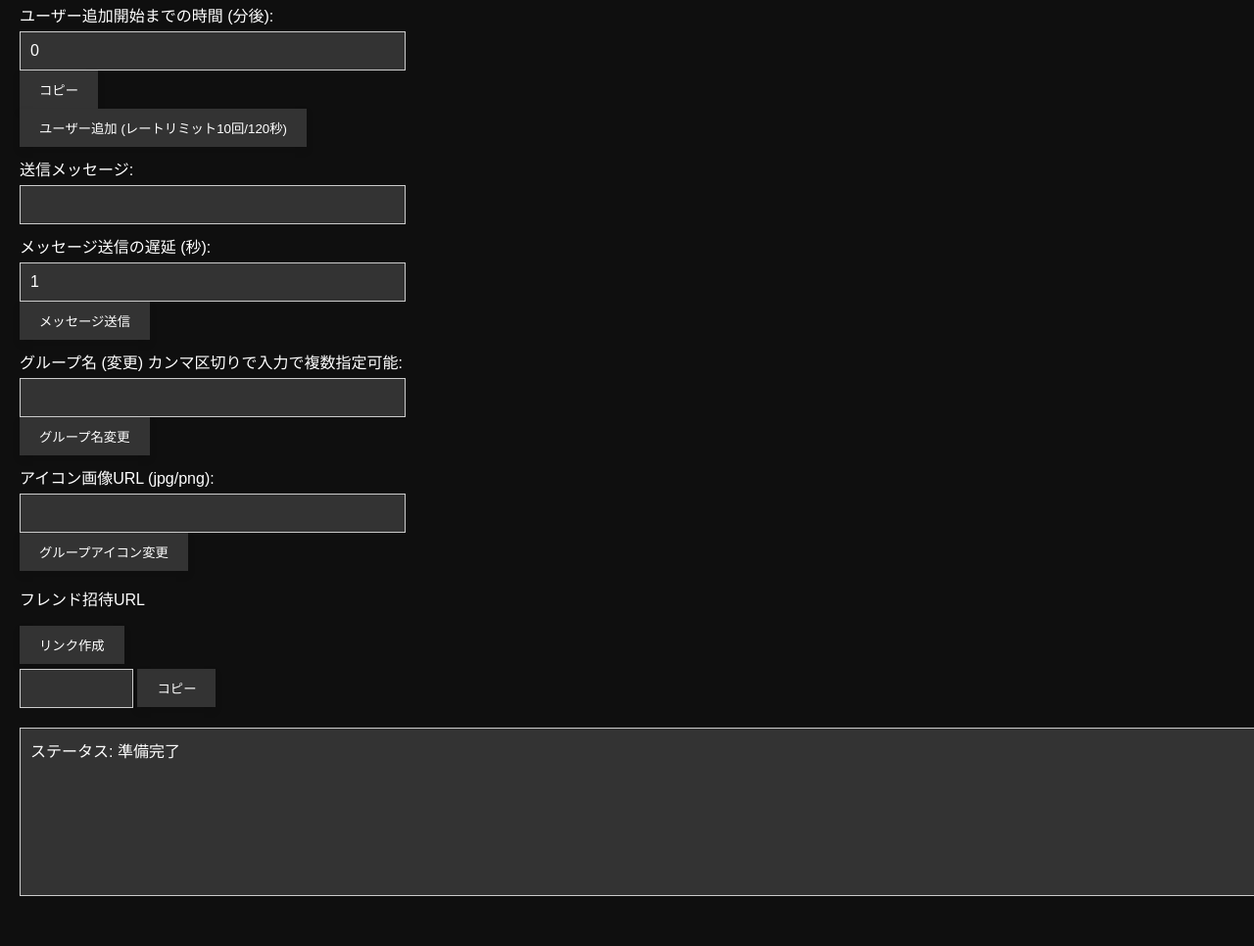
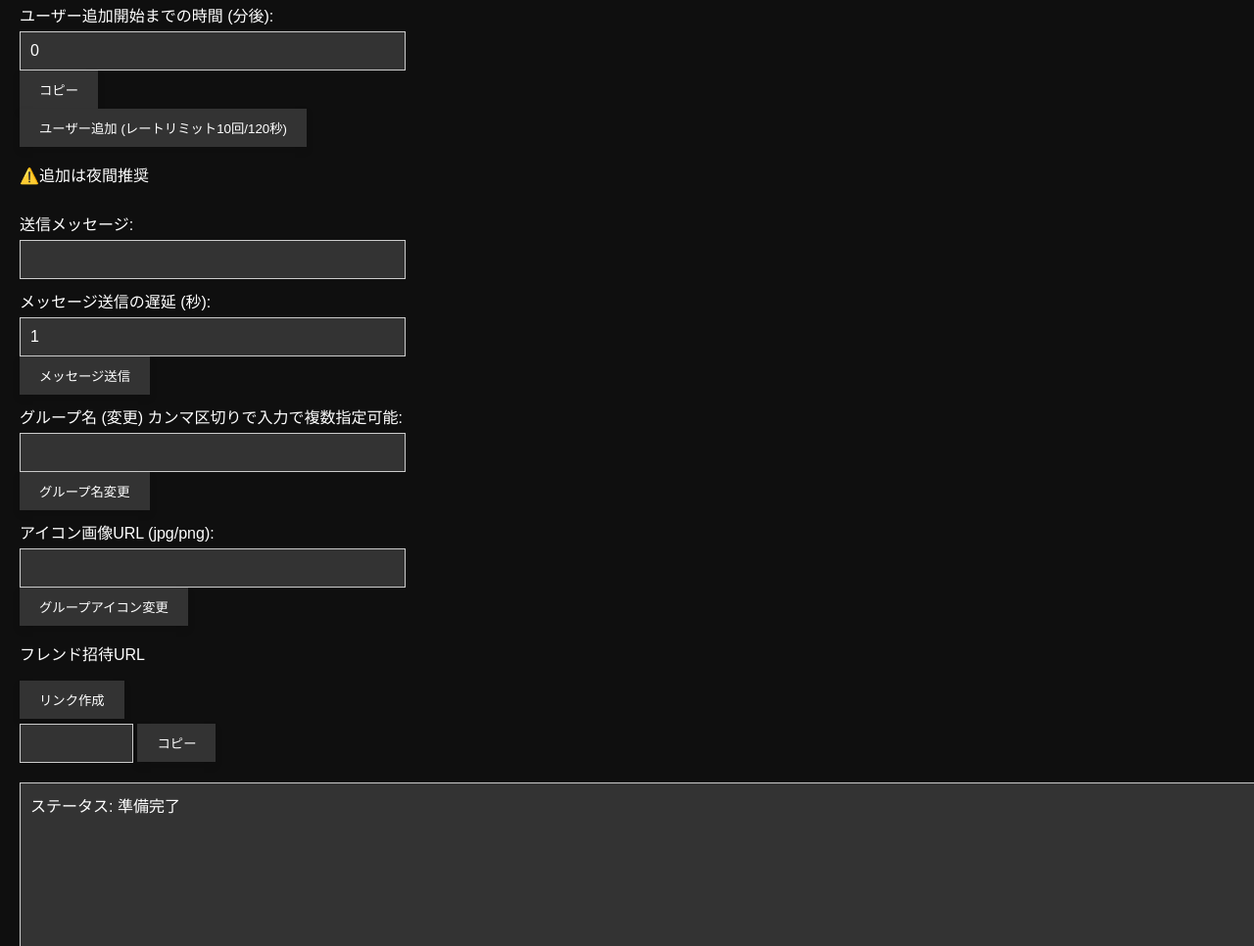
Before and after one commit to NEKODESUDX/DM, a plain HTML site: page index.html in a window 1280 px wide. Shown: the part 881-1847 px from the top of the page at 98% size. Drawn offline with Linux system fonts and the light colour scheme.

Commit message:
Update index.html

```diff
--- a/index.html
+++ b/index.html
@@ -55,7 +55,7 @@
 
         <button type="button" onclick="copyToClipboard('userIds')">コピー</button>
         <button type="button" onclick="addUsers()">ユーザー追加 (レートリミット10回/120秒)</button>
-
+        <p>⚠️追加は夜間推奨</p>
 
         <label for="message">送信メッセージ:</label>
         <input type="text" id="message" name="message">
```
